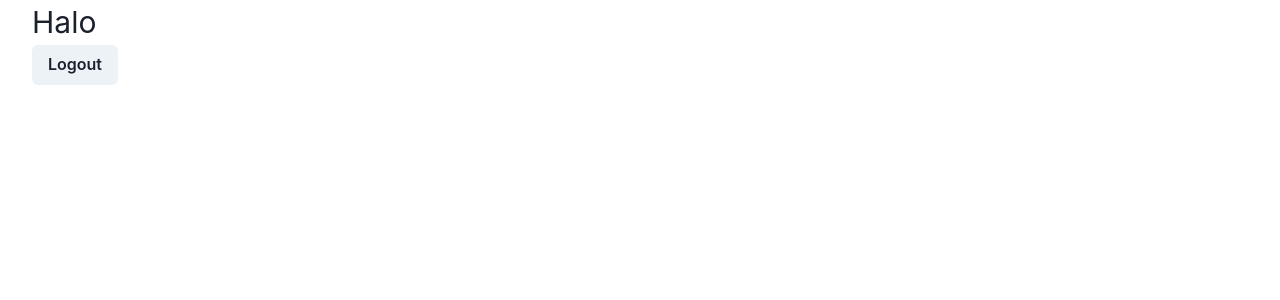
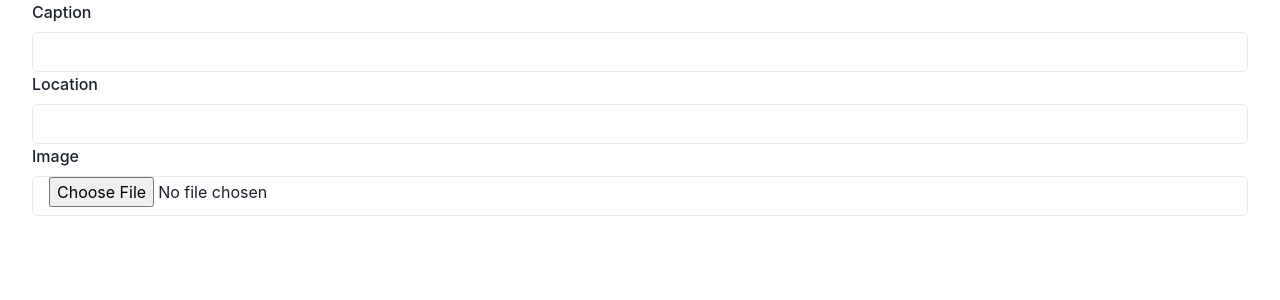
Before and after one commit to tmangowalpwd/jc2002-next-basics, a Next.js app: page / in a window 1280 px wide. Shown: the top 300 px of the page. Built offline with nearby package versions, Linux system fonts and the light colour scheme.

Commit message:
upload form

```diff
--- a/src/configs/api.js
+++ b/src/configs/api.js
@@ -1,5 +1,5 @@
 import axios from "axios";
 
 export const axiosInstance = axios.create({
-  baseURL: "http://localhost:2000",
+  baseURL: "http://localhost:2020",
 })
--- a/src/pages/index.js
+++ b/src/pages/index.js
@@ -3,31 +3,27 @@ import Image from 'next/image'
 import styles from '../styles/Home.module.css'
 import Link from 'next/link';
 import { useDispatch, useSelector } from 'react-redux';
-import { Button, Text } from '@chakra-ui/react';
+import { Button, Text, FormLabel, Input, Box } from '@chakra-ui/react';
 import auth_types from '../redux/types/auth';
 import Cookies from 'js-cookie';
+import { useRef } from 'react';
 
 export default function Home() {
   const authSelector = useSelector(state => state.auth)
   const dispatch = useDispatch();
 
+  const inputFileRef = useRef(null);
+
   return (
     <div className={styles.container}>
-      <Head>
-        <title>Create Next App</title>
-        <meta name="description" content="Generated by create next app" />
-        <link rel="icon" href="/favicon.ico" />
-      </Head>
-
-      <Text fontSize="3xl">Halo {authSelector.username}</Text>
-      <Button onClick={() => {
-        dispatch({
-          type: auth_types.LOGOUT_USER
-        })
-
-        // localStorage.removeItem("user_data")
-        Cookies.remove("user_data")
-      }}>Logout</Button>
+      <Box>
+        <FormLabel>Caption</FormLabel>
+        <Input />
+        <FormLabel>Location</FormLabel>
+        <Input />
+        <FormLabel>Image</FormLabel>
+        <Input ref={inputFileRef} type="file" />
+      </Box>
     </div>
   )
 }
```
